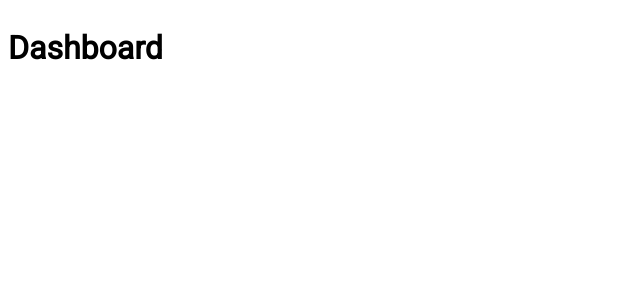
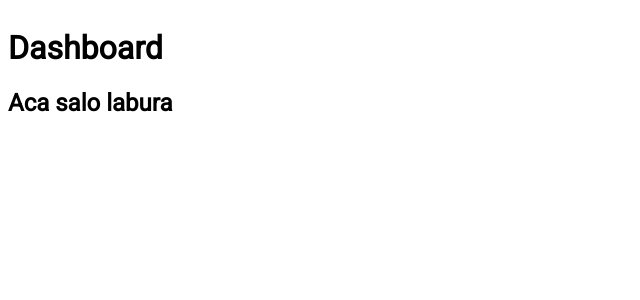
Before and after one commit to FranciscoGiayetto/Stockat-Front, a Next.js app: page /dashboard in a window 1280 px wide. Shown: the top 300 px of the page, without its empty margins (0-640 px from the left). Built offline with nearby package versions, Linux system fonts and the light colour scheme.

Commit message:
starting main page

```diff
--- a/src/app/dashboard/page.jsx
+++ b/src/app/dashboard/page.jsx
@@ -11,6 +11,7 @@ export default function Dashboard() {
     <Grid container spacing={2} className={roboto.className}>
       <Grid item xs={8}>
         <h1>Dashboard</h1>
+        <h2>Aca salo labura</h2>
       </Grid>
     </Grid>
   );
```
